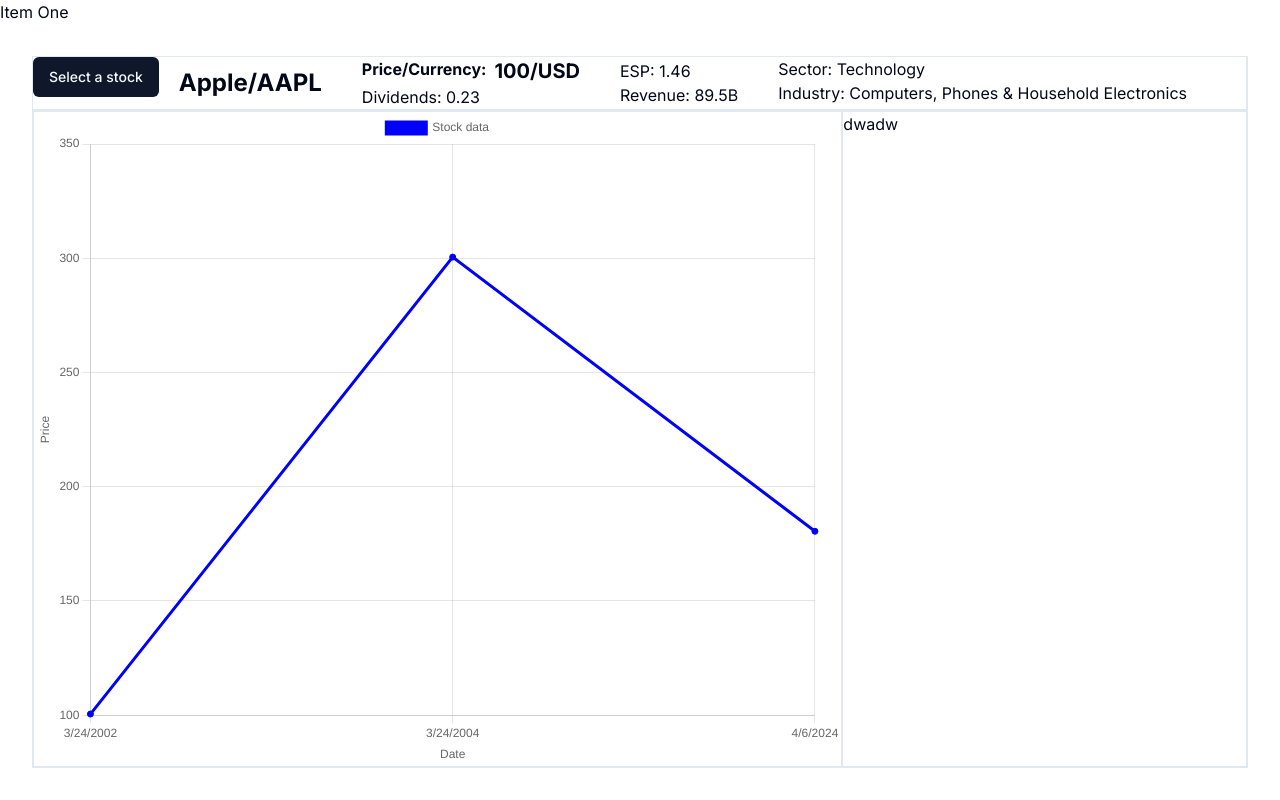
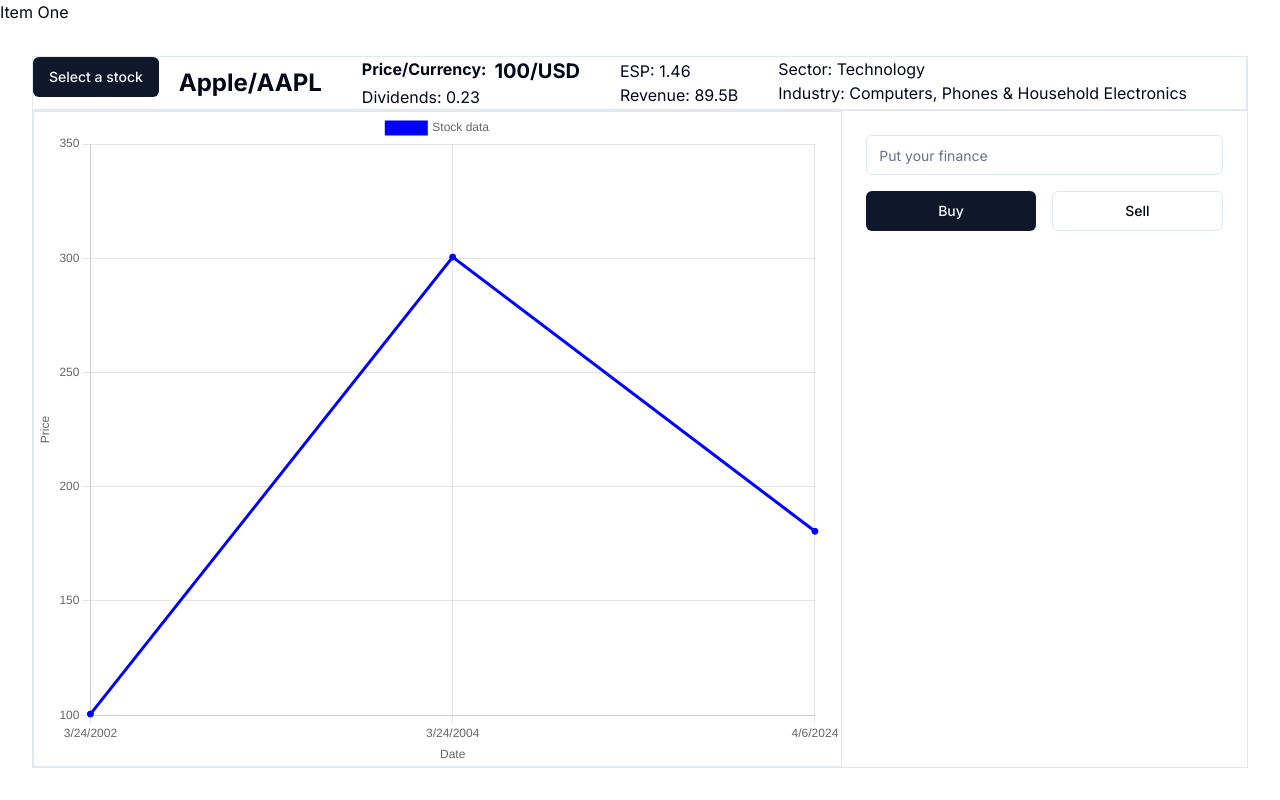
Before and after one commit to Ancoresss/tatra-invest-tutorial, a Next.js app in the folder client/: page / in a window 1280 px wide. Built offline with nearby package versions, Linux system fonts and the light colour scheme.

Commit message:
dashboard active

```diff
--- a/client/src/components/DashboardActions.tsx
+++ b/client/src/components/DashboardActions.tsx
@@ -1,10 +1,17 @@
 
 import React from 'react';
+import {Button} from "@/components/ui/button";
+import {Input} from "@/components/ui/input";
 
 export default function DashboardActions() {
     return (
-        <div className="col-span-4 border border-slate">
-            dwadw
+        <div className=" p-6 col-span-4 w-full flex gap-4 flex-col">
+
+            <Input type="number" placeholder="Put your finance"/>
+            <div className="flex gap-4">
+                <Button className="basis-0 grow">Buy</Button>
+                <Button className=" borderso basis-0 grow" variant="outline">Sell</Button>
+            </div>
         </div>
     );
 }
```
